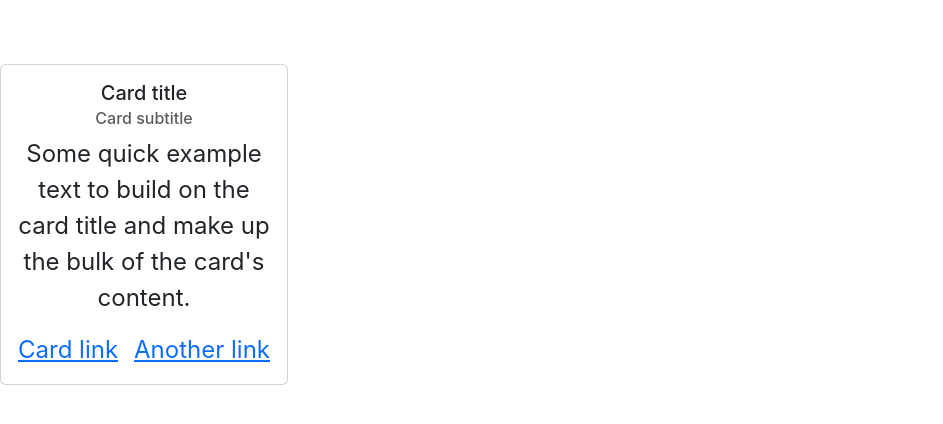
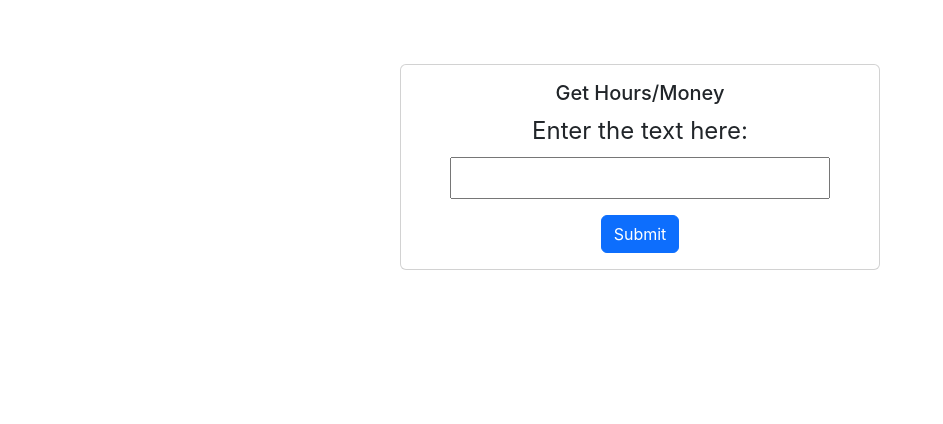
Before and after one commit to ernestsmotlak/SmallRandomProjects, a React (Create React App) app: page /TimetableClean in a window 1280 px wide. Shown: the top 424 px of the page, without its empty margins (0-943 px from the left). Built offline with nearby package versions, Linux system fonts and the light colour scheme; the HTML template or start-up script is replaced by a standard one.

Commit message:
Finished the urnik component
Signed-off-by: ernestsmotlak <ernestsmotlak@gmail.com>

```diff
--- a/src/Projects/Urnik.js
+++ b/src/Projects/Urnik.js
@@ -1,17 +1,47 @@
-import React from 'react';
+import React, { useState } from 'react';
 
 const Urnik = () => {
+    const [inputtedString, setInputtedString] = useState('');
+    const [finalSum, setFinalSum] = useState(0);
+
+    const cleanString = () => {
+        if (inputtedString !== null) {
+            const numbersArray = inputtedString.match(/\d+/g);
+            console.log("Prvic: ", numbersArray);
+
+            let sum = 0;
+            if (numbersArray) {
+                for (let i = 0; i < numbersArray.length; i++) {
+                    sum += parseInt(numbersArray[i], 10);
+                }
+                setFinalSum(sum);
+            }
+            else {
+                console.log('No numbers found!');
+                setFinalSum(0); // Reset the sum if no numbers found
+            }
+        }
+        else {
+            console.log('No String!');
+        }
+    };
+
     return (
-        <div className='urnik'>
-            <div className="card" style={{ width: '18rem' }}>
+        <div className='urnik d-flex justify-content-center'>
+            <form className="card" style={{ width: '30rem' }}>
                 <div className="card-body">
-                    <h5 className="card-title">Card title</h5>
-                    <h6 className="card-subtitle mb-2 text-body-secondary">Card subtitle</h6>
-                    <p className="card-text">Some quick example text to build on the card title and make up the bulk of the card's content.</p>
-                    <a href="#" className="card-link">Card link</a>
-                    <a href="#" className="card-link">Another link</a>
+                    <h5 className="card-title">Get Hours/Money</h5>
+                    <div>
+                        <label className="form-label">Enter the text here:</label> <br />
+                        <input type='text' value={inputtedString} onChange={(e) => setInputtedString(e.target.value)}>
+                        </input>
+                        <br />
+                        <button type='button' onClick={cleanString} className='mt-3 btn btn-primary'>Submit</button>
+                    </div>
                 </div>
-            </div>
+                {finalSum > 0 ? finalSum : null}
+            </form>
+
         </div>
     );
 };
```
